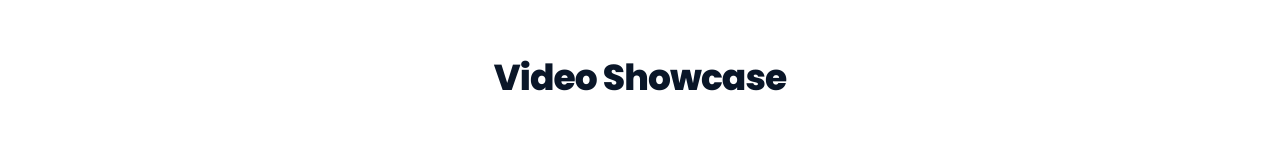
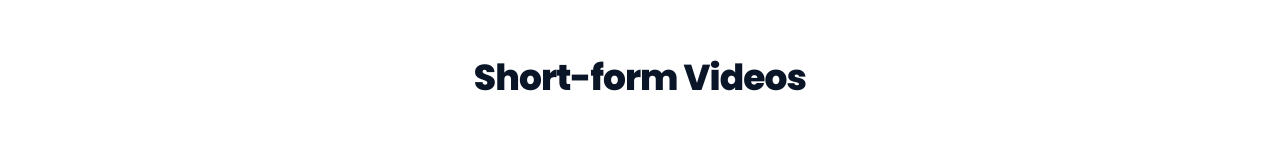
Before and after one commit to superAman07/anurag-portfolio-video, a Next.js app: page / in a window 1280 px wide. Shown: the part 3430-3573 px from the top of the page. Built offline with nearby package versions, Linux system fonts and the light colour scheme.

Commit message:
fjsjdoihiji

```diff
--- a/app/page.tsx
+++ b/app/page.tsx
@@ -42,7 +42,7 @@ export default function Home() {
           ]}
         />
         <VideoShowcase
-          heading="Video Showcase"
+          heading="Short-form Videos"
           description=""
           initialIndex={5}
           videos={[
```
